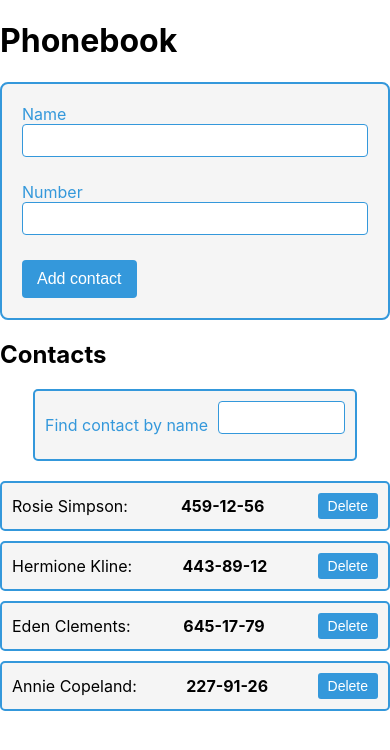
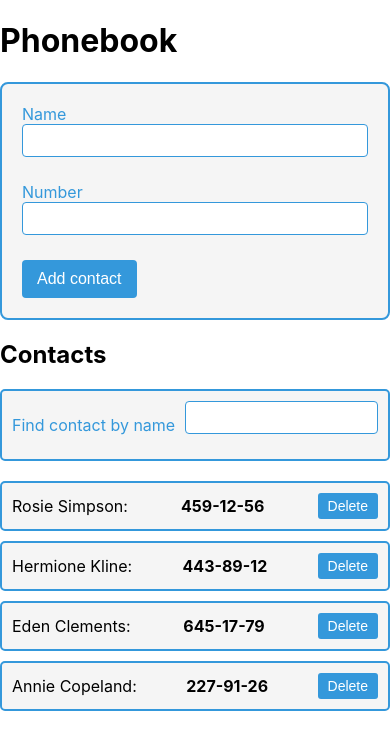
Before and after one commit to Evgeniy-x/goit-react-hw-04-phonebook, a React (Create React App) app: page / in a window 390 px wide. Shown: the top 750 px of the page. Built offline with nearby package versions, Linux system fonts and the light colour scheme.

Commit message:
Update Phonebook.module.css

```diff
--- a/src/components/Phonebook/Phonebook.module.css
+++ b/src/components/Phonebook/Phonebook.module.css
@@ -39,7 +39,7 @@ button:hover {
 .filter {
   display: flex;
   align-items: center;
-  max-width: 300px;
+  max-width: 400px;
   margin: 20px auto;
   padding: 10px;
   border: 2px solid #3498db;
```
